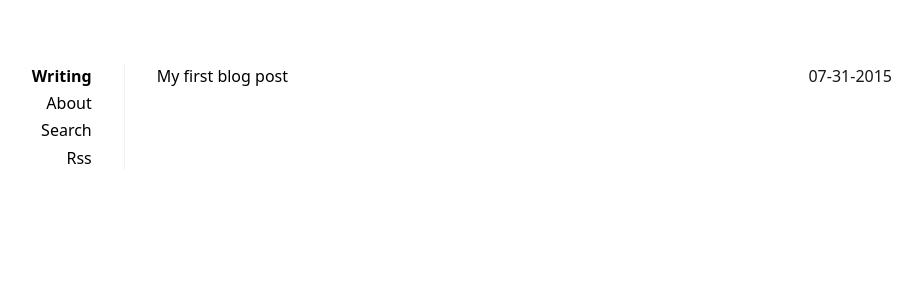
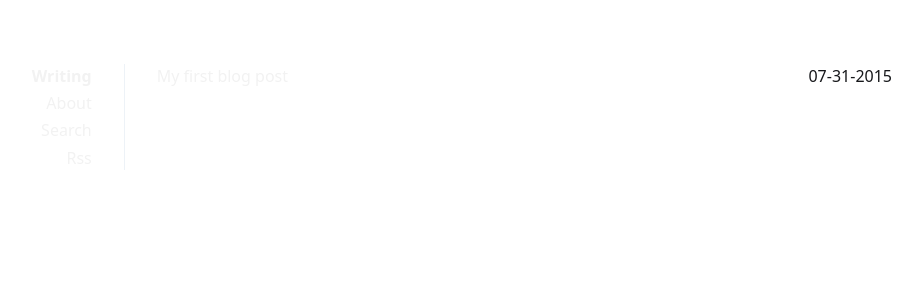
Before and after one commit to fernandeslouro/blog, a Jekyll site: the page built from index.html, in a window 1280 px wide. Shown: the top 300 px of the page, without its empty margins (196-1118 px from the left). Built offline with Jekyll 4.4.1, drawn with Linux system fonts in a browser that asks for light colours.

Commit message:
Update _main.scss

```diff
--- a/_sass/_main.scss
+++ b/_sass/_main.scss
@@ -20,7 +20,7 @@ nav ul {
 }
 
 a {
-    color: #000;
+    color: #f2f2f2;
     text-decoration-skip-ink: auto;
     text-decoration: underline;
 }
```
